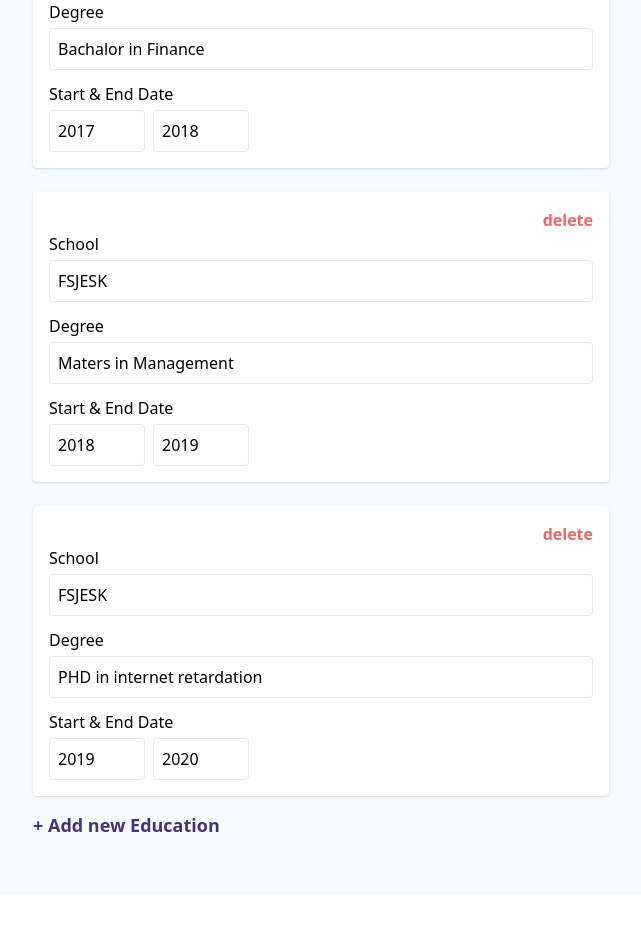
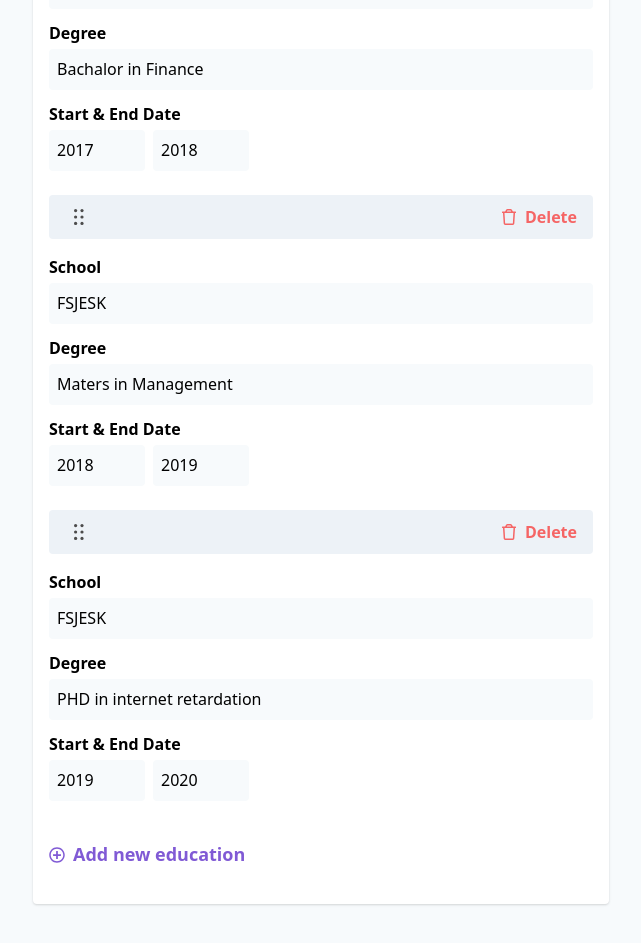
Before and after one commit to thedentist89/simple-resume-editor, a React (Create React App) app: page /editor in a window 1280 px wide. Shown: the part 1380-2323 px from the top of the page, without its empty margins (319-960 px from the left). Before the commit the page ends 2275 px from the top, so only its background shows below. Built offline with nearby package versions, Linux system fonts and the light colour scheme.

Commit message:
Add Drag and drop and refactor styles to the education editor

```diff
--- a/package.json
+++ b/package.json
@@ -12,6 +12,7 @@
     "react-beautiful-dnd": "^13.0.0",
     "react-dom": "16.12.0",
     "react-scripts": "3.0.1",
+    "tailwind-caret-color": "^1.1.0",
     "tailwindcss": "^1.2.0"
   },
   "devDependencies": {
--- a/src/components/EducationEditor.jsx
+++ b/src/components/EducationEditor.jsx
@@ -1,66 +1,128 @@
-import React, { useContext } from "react";
+import React, { useContext, useState, useEffect } from "react";
 import { DocumentContext } from "../context/DocumentContext";
+import { DragDropContext, Droppable, Draggable } from "react-beautiful-dnd";
+import { ReactComponent as Grip } from "../assets/grip-vertical-solid.svg";
+import { ReactComponent as Trash } from "../assets/trash.svg";
+import { ReactComponent as Plus } from "../assets/plus.svg";
 
 const EducationEditor = () => {
   const {
     education,
     editEducation,
     addEducation,
-    deleteEducation
+    deleteEducation,
+    setEducation
   } = useContext(DocumentContext);
+
+  const [state, setState] = useState({ educationList: education });
+
+  useEffect(() => {
+    setState({ educationList: education });
+  }, [education]);
+
+  const reorder = (list, startIndex, endIndex) => {
+    const result = Array.from(list);
+    const [removed] = result.splice(startIndex, 1);
+    result.splice(endIndex, 0, removed);
+
+    return result;
+  };
+
+  function onDragEnd(result) {
+    if (!result.destination) {
+      return;
+    }
+
+    if (result.destination.index === result.source.index) {
+      return;
+    }
+
+    const educationList = reorder(
+      state.educationList,
+      result.source.index,
+      result.destination.index
+    );
+
+    setState({ educationList });
+    setEducation(educationList);
+  }
 
   return (
     <>
       <div className="mt-6">
-        <h1 className="text-4xl font-semibold bg-gray-100 inline-block pt-4 pr-4">
-          <span className="text-purple-600 text-4xl mr-2">&bull;</span>Education
+        <h1 className="text-2xl font-semibold bg-gray-100 inline-block pt-4 pr-4">
+          <span className="text-purple-600 text-2xl mr-2">&bull;</span>Education
         </h1>
         <div className="w-full h-px bg-purple-300 -mt-4" />
       </div>
-      {education.map(ed => (
-        <div key={ed.id} className="p-4 rounded bg-white shadow mt-6">
-          <div className="text-right">
+      <DragDropContext onDragEnd={onDragEnd}>
+        <Droppable droppableId="education">
+          {provided => (
+            <div
+              className="px-4 py-5 mt-6 rounded bg-white shadow"
+              ref={provided.innerRef}
+              {...provided.droppableProps}
+            >
+              {state.educationList.map((ed, index) => (
+                <Draggable draggableId={`${ed.id}`} index={index} key={ed.id}>
+                  {provided => (
+                    <div
+                      key={ed.id}
+                      className="mb-6 bg-white"
+                      ref={provided.innerRef}
+                      {...provided.draggableProps}
+                    >
+                      <div className="flex px-4 py-2 justify-between items-center bg-gray-200 rounded">
+                        <div
+                          className="hover:bg-gray-400 p-1 rounded-full"
+                          {...provided.dragHandleProps}
+                        >
+                          <Grip className="h-5 w-5 fill-current text-gray-700" />
+                        </div>
                         <button
-              className="text-red-500 font-semibold"
+                          className="text-red-500 font-semibold flex items-center"
                           onClick={() => deleteEducation(ed.id)}
                         >
-              delete
+                          <Trash className="h-4 w-4 mr-2" />
+                          <span>Delete</span>
                         </button>
                       </div>
+                      <div className="mt-4">
                         <div>
-            <div>
-              <label className="block">School</label>
+                          <label className="font-bold block">School</label>
                           <input
                             type="text"
-                className="rounded border p-2 w-full mt-1"
+                            className="rounded border-b border-transparent caret-purple-600 focus:border-purple-600 bg-gray-100 focus:outline-none p-2 w-full mt-1"
                             value={ed.school}
                             name="school"
                             onChange={e => editEducation(e, ed.id)}
                           />
                         </div>
                         <div className="mt-3">
-              <label className="block">Degree</label>
+                          <label className="font-bold block">Degree</label>
                           <input
                             type="text"
-                className="rounded border p-2 w-full mt-1"
+                            className="rounded border-b border-transparent caret-purple-600 focus:border-purple-600 bg-gray-100 focus:outline-none p-2 w-full mt-1"
                             value={ed.degree}
                             name="degree"
                             onChange={e => editEducation(e, ed.id)}
                           />
                         </div>
                         <div className="mt-3">
-              <label className="block">Start & End Date</label>
+                          <label className="font-bold block">
+                            Start & End Date
+                          </label>
                           <div className="mt-1">
                             <input
                               type="text"
-                  className="rounded border p-2 w-24 mr-2"
+                              className="rounded border-b border-transparent caret-purple-600 focus:border-purple-600 bg-gray-100 focus:outline-none p-2 w-24 mr-2"
                               value={ed.start}
                               name="start"
                               onChange={e => editEducation(e, ed.id)}
                             />
                             <input
                               type="text"
-                  className="rounded border p-2 w-24"
+                              className="rounded border-b border-transparent caret-purple-600 focus:border-purple-600 bg-gray-100 focus:outline-none p-2 w-24"
                               value={ed.end}
                               name="end"
                               onChange={e => editEducation(e, ed.id)}
@@ -69,14 +131,23 @@ const EducationEditor = () => {
                         </div>
                       </div>
                     </div>
+                  )}
+                </Draggable>
               ))}
-
+              {provided.placeholder}
               <button
-        className="text-purple-900 text-lg font-semibold my-4"
+                className="text-purple-600 text-lg font-semibold my-4"
                 onClick={addEducation}
               >
-        &#43; Add new Education
+                <div className="flex items-center">
+                  <Plus className="w-4 h-4 mr-2" />
+                  <span>Add new education</span>
+                </div>
               </button>
+            </div>
+          )}
+        </Droppable>
+      </DragDropContext>
     </>
   );
 };
--- a/src/context/DocumentContext.js
+++ b/src/context/DocumentContext.js
@@ -54,21 +54,21 @@ export const DocumentProvider = ({ children }) => {
 
   const [education, setEducation] = useState([
     {
-      id: 1,
+      id: "1",
       start: "2017",
       end: "2018",
       school: "FSJESK",
       degree: "Bachalor in Finance"
     },
     {
-      id: 2,
+      id: "2",
       start: "2018",
       end: "2019",
       school: "FSJESK",
       degree: "Maters in Management"
     },
     {
-      id: 3,
+      id: "3",
       start: "2019",
       end: "2020",
       school: "FSJESK",
@@ -80,7 +80,7 @@ export const DocumentProvider = ({ children }) => {
     setEducation(education => [
       ...education,
       {
-        id: Math.floor(Math.random() * 100000),
+        id: `${Math.floor(Math.random() * 100000)}`,
         start: "",
         end: "",
         school: "",
@@ -115,7 +115,8 @@ export const DocumentProvider = ({ children }) => {
         addEducation,
         editEducation,
         deleteEducation,
-        education
+        education,
+        setEducation
       }}
     >
       {children}
--- a/src/styles/tailwind.css
+++ b/src/styles/tailwind.css
@@ -3,3 +3,7 @@
 @import "tailwindcss/components";
 
 @import "tailwindcss/utilities";
+
+.caret-purple-600 {
+  caret-color: #805ad5;
+}
--- a/tailwind.config.js
+++ b/tailwind.config.js
@@ -5,5 +5,5 @@ module.exports = {
   variants: {
     borderColor: ["responsive", "hover", "focus", "active", "group-hover"]
   },
-  plugins: []
+  plugins: [require("tailwind-caret-color")()]
 };
```
Also changed, not shown: src/components/WorkEditor.jsx (+6 -12 lines), src/styles/index.css, 1 other file (tests, documents, lock files or other folders). Lines whose indentation alone changed are shown as unchanged.
